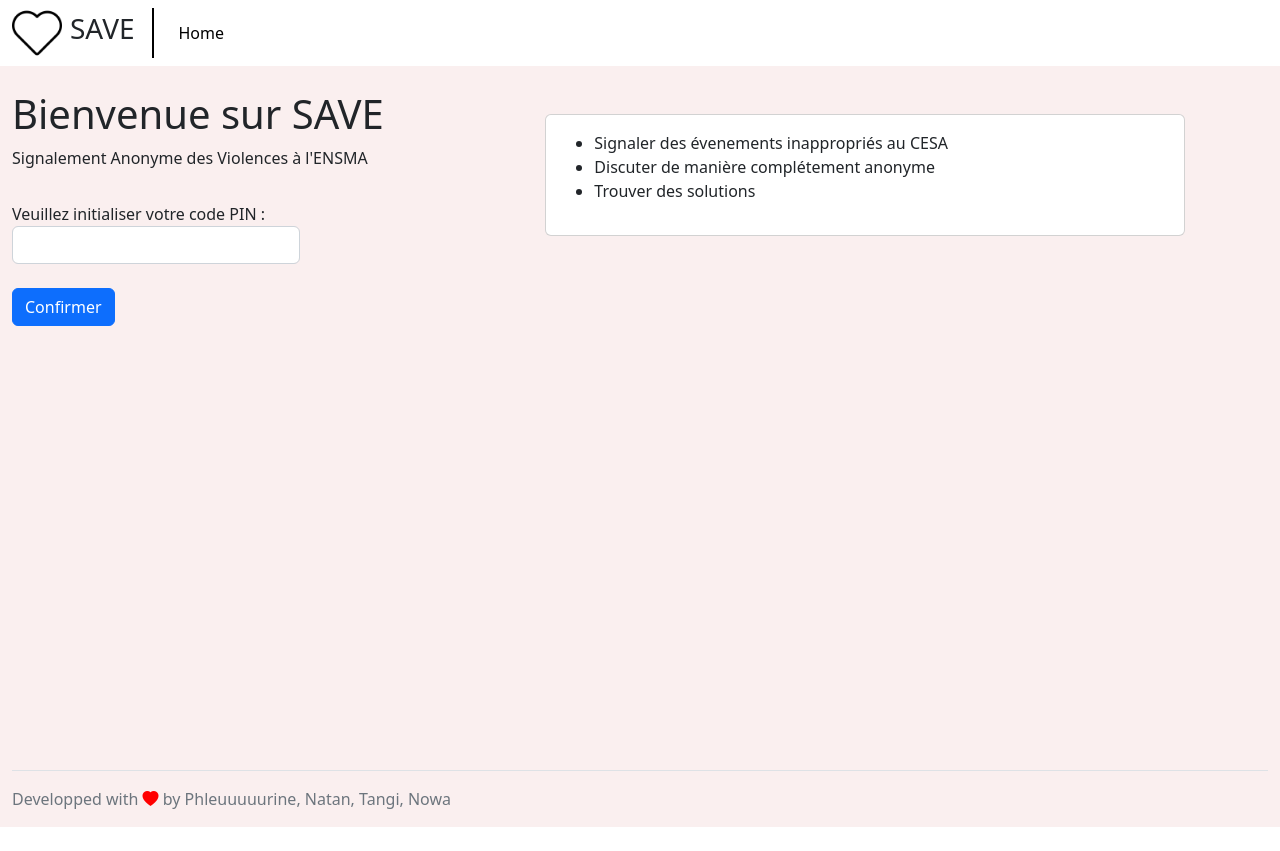
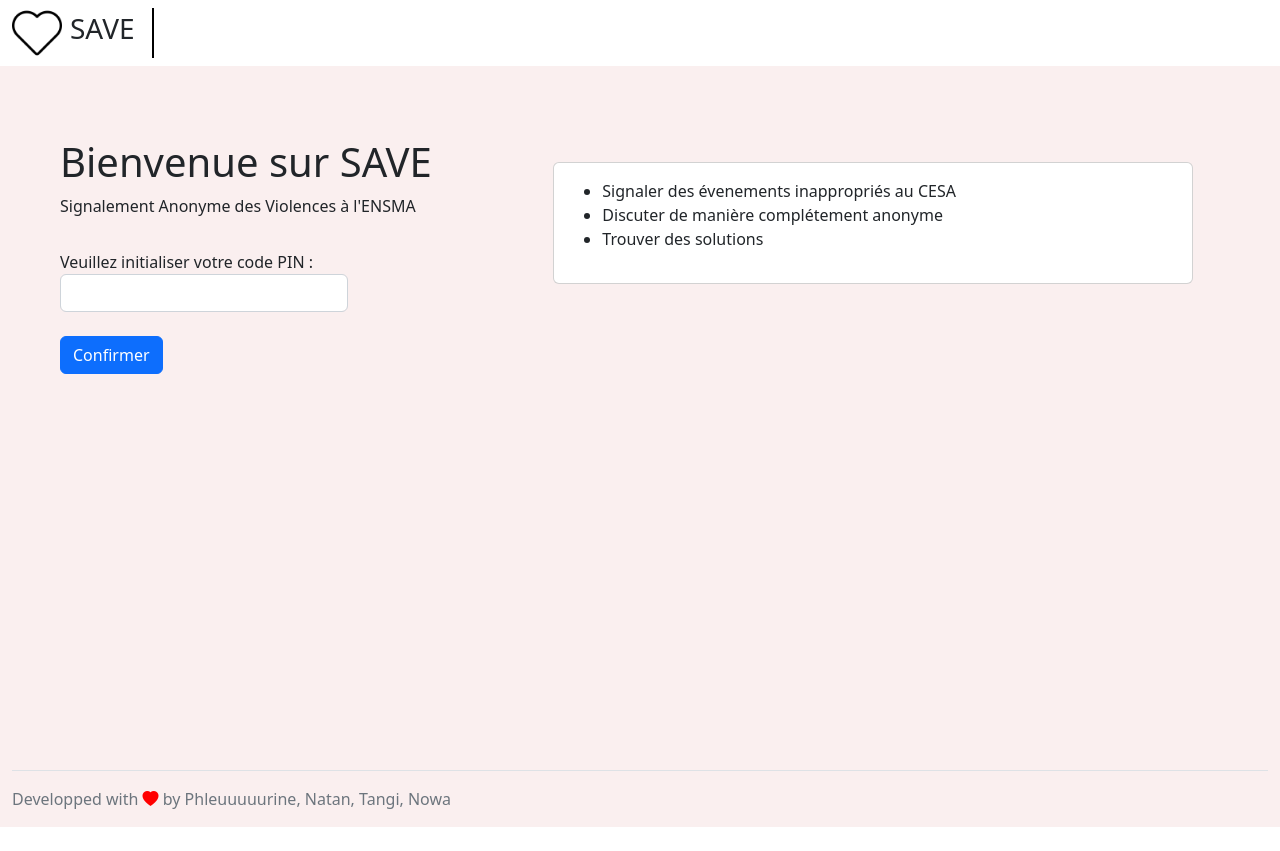
Before and after one commit to Noah-Langlois/Application_SAVE, a Vue app in the folder frontend/client_vue_global/: page /demandeur/1 in a window 1280 px wide. Built offline with nearby package versions, Linux system fonts and the light colour scheme; no server answers.

Commit message:
Upgrade IHM Login demandeur

```diff
--- a/frontend/client_vue_global/src/components/ListChatrooms.vue
+++ b/frontend/client_vue_global/src/components/ListChatrooms.vue
@@ -44,7 +44,7 @@ function changeRoute(value) {
               </div>
             </div>
           </div>
-          <div class="row justify-content-center mt-2">
+          <div class="row justify-content-center pt-5">
             <div class="col container text-center">
               <button class="btn btn-outline-dark" @click="changeRoute('Form')">Nouvelle Alerte</button>
             </div>
--- a/frontend/client_vue_global/src/components/Login.vue
+++ b/frontend/client_vue_global/src/components/Login.vue
@@ -18,7 +18,7 @@ store.methods.firstConnect(route.params.id)
 <template>
     <main style="min-height: 85vh;">
         <div>
-            <div class="row" v-if="!store.state.firstConnection">
+            <div class="row ps-5 pt-5 pe-5" v-if="!store.state.firstConnection">
                 <div class="col-lg-5">
                     <h1 class="mb-4 mt-4">Connexion</h1>
                     <label>Code PIN</label>
@@ -30,7 +30,7 @@ store.methods.firstConnect(route.params.id)
                 </div>
             </div>
             <div v-else>
-                <div class="row justify-content-start">
+                <div class="row justify-content-start ps-5 pt-5 pe-5">
                     <div class="col-lg-5">
                         <div class="">
                             <div class="row justify-content-center">
--- a/frontend/client_vue_global/src/components/MenuBar.vue
+++ b/frontend/client_vue_global/src/components/MenuBar.vue
@@ -35,6 +35,7 @@ function changeRoute(value) {
                 class="nav-link"
                 :class="{ active: isActiveRoute('Home') }"
                 href="#"
+                v-if="isActiveRoute('Home')"
                 @click="changeRoute('Home')"
                 style=" color: rgb(0, 0, 0);"
                 >Home</a
```
